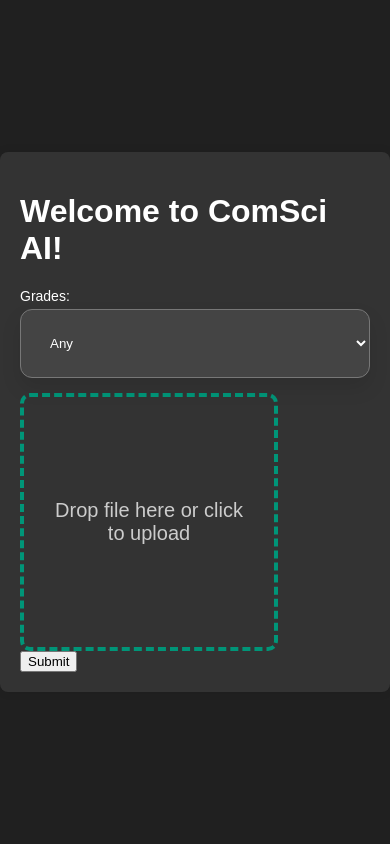
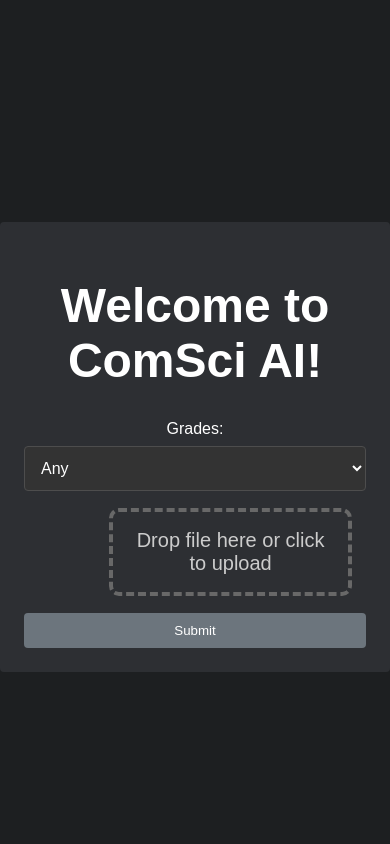
Before and after one commit to james599/NEA, a Flask app: page /create_thread in a window 390 px wide. Run offline with Flask 3, Linux system fonts and the light colour scheme; some libraries are stand-ins or nearby versions.

Commit message:
Responsive design

```diff
--- a/static/styles/home.css
+++ b/static/styles/home.css
@@ -1,55 +1,60 @@
 body {
-    margin: 0;
-    padding: 0;
-    font-family: 'Arial', sans-serif;
-    background-color: #202020;
-    color: #ffffff;
+    font-family: Arial, sans-serif;
+    background: #1d1f21;
     display: flex;
     justify-content: center;
     align-items: center;
     height: 100vh;
+    margin: 0;
 }
 
 .comsci-container {
-    background-color: #333333;
-    padding: 20px;
-    border-radius: 8px;
-    box-shadow: 0 0 10px rgba(0, 0, 0, 0.1);
+    width: 100%;
+    max-width: 600px;
+    padding: 24px;
+    background-color: #2d2f33;
+    border-radius: 4px;
+    text-align: center;
+    display: flex;
+    flex-direction: column;
+    justify-content: center;
+    align-items: center;
 }
 
-.language-dropdown,
-.grades-dropdown{
-    margin-bottom: 15px;
+.header {
+    font-size: 24px;
+    color: #fff;
+    margin-bottom: 32px;
+}
+
+.input-container {
+    margin-bottom: 24px;
+    position: relative;
 }
 
 label {
     display: block;
-    font-size: 14px;
-    margin-bottom: 5px;
+    font-size: 16px;
+    color: #fff;
+    margin-bottom: 8px;
 }
 
 select {
     width: 100%;
-    padding: 8px;
-    border: 1px solid #777777;
+    padding: 12px;
     border-radius: 4px;
-    background-color: #444444;
-    color: #ffffff;
-    outline: none;
-    position: relative;
-    display: flex;
-    align-items: center;
-    width: 350px;
-    max-width: 100%;
-    padding: 25px;
-    border-radius: 12px;
-    box-shadow: 0 10px 20px rgba(0,0,0,.1);
-    transition: .3s;
+    border: 1px solid #4d4d4d;
+    font-size: 16px;
+    color: #fff;
+    background-color: #333;
+    display: block;
+    margin: 0 auto;
 }
 
 .user-type-toggle {
     display: flex;
     align-items: center;
+    justify-content: center;
     margin-bottom: 15px;
 }
 
@@ -58,6 +63,7 @@
     display: inline-block;
     width: 60px;
     height: 34px;
+    margin: 0 10px;
 }
 
 .toggle-label input {
@@ -89,7 +95,7 @@
 }
 
 .toggle-label input:checked + .slider {
-    background-color: #1E90FF;
+    background-color: #5a6268;
 }
 
 .toggle-label input:checked + .slider:before {
@@ -99,11 +105,10 @@
 .toggle-text {
     margin-left: 10px;
 }
-
 button {
     width: 100%;
     padding: 10px;
-    background-color: #1E90FF;
+    background-color: #333;
     color: #ffffff;
     border: none;
     border-radius: 4px;
@@ -111,13 +116,14 @@
 }
 
 button:hover {
-    background-color: #004080;
+    background-color: #5a6268;
 }
 
 .drop-zone {
   max-width: 200px;
-  height: 200px;
-  padding: 25px;
+  height: 20%;
+  margin: 5%;
+  padding: 5%;
   display: flex;
   align-items: center;
   justify-content: center;
@@ -127,8 +133,10 @@
   font-size: 20px;
   cursor: pointer;
   color: #cccccc;
-  border: 4px dashed #009578;
+  border: 4px dashed #686868;
   border-radius: 10px;
+  left: 20%;
+  position: relative;
 }
 .drop-zone--over {
   border-style: solid;
@@ -140,10 +148,11 @@
   width: 100%;
   height: 100%;
   border-radius: 10px;
-  overflow: hidden;
+  overflow: visible;
   background-color: #cccccc;
   background-size: cover;
   position: relative;
+  padding: 10%;
 }
 .drop-zone__thumb::after {
   content: attr(data-label);
@@ -157,3 +166,100 @@
   font-size: 14px;
   text-align: center;
 }
+
+.error {
+    color: #ff0000;
+    margin-bottom: 10px;
+}
+
+.no-login{
+    color: #c0c0c0;
+    text-decoration: none;
+}
+
+.no-login a:hover {
+    text-decoration: underline;
+}
+
+input[type="submit"] {
+    width: 100%;
+    padding: 10px;
+    background-color: #6c757d;
+    color: #ffffff;
+    border: none;
+    border-radius: 4px;
+    cursor: pointer;
+    transition: background-color 0.3s ease;
+}
+
+input[type="submit"]:hover {
+    background-color: #5a6268;
+}
+
+@media (max-width: 480px) {
+    .comsci-container {
+        margin-top: 50px;
+    }
+}
+
+.dropdown {
+    position: relative;
+    display: inline-block;
+    z-index: 1;
+}
+
+.dropdown-toggle {
+    padding: 5px 10px;
+    background-color: #333;
+    color: #fff;
+    border: none;
+    border-radius: 4px;
+    cursor: pointer;
+    display: flex;
+    align-items: center;
+    justify-content: space-between;
+    width: 150px;
+}
+
+.flag-container {
+    display: inline-flex;
+    align-items: center;
+    justify-content: center;
+    width: 32px;
+    height: 32px;
+    margin-right: 5px;
+    border-radius: 50%;
+    overflow: hidden;
+    background-color: #ddd;
+}
+
+.flag-icon {
+    width: 20px;
+    height: 20px;
+}
+
+.dropdown-menu {
+    display: block;
+    top: 100%;
+    left: 30%;
+    position: relative;
+    width: 40%;
+    padding: 3%;
+    margin: 0;
+    list-style: none;
+    background-color: #333;
+    box-shadow: 0 2px 4px rgba(0, 0, 0, 0.1);
+}
+
+.dropdown-menu a {
+    position: relative;
+    padding: 5%;
+    display: block;
+    text-align: left;
+    text-decoration: none;
+    color: #333;
+}
+
+.dropdown-menu a:hover {
+    background-color: #f5f5f5;
+}
```
